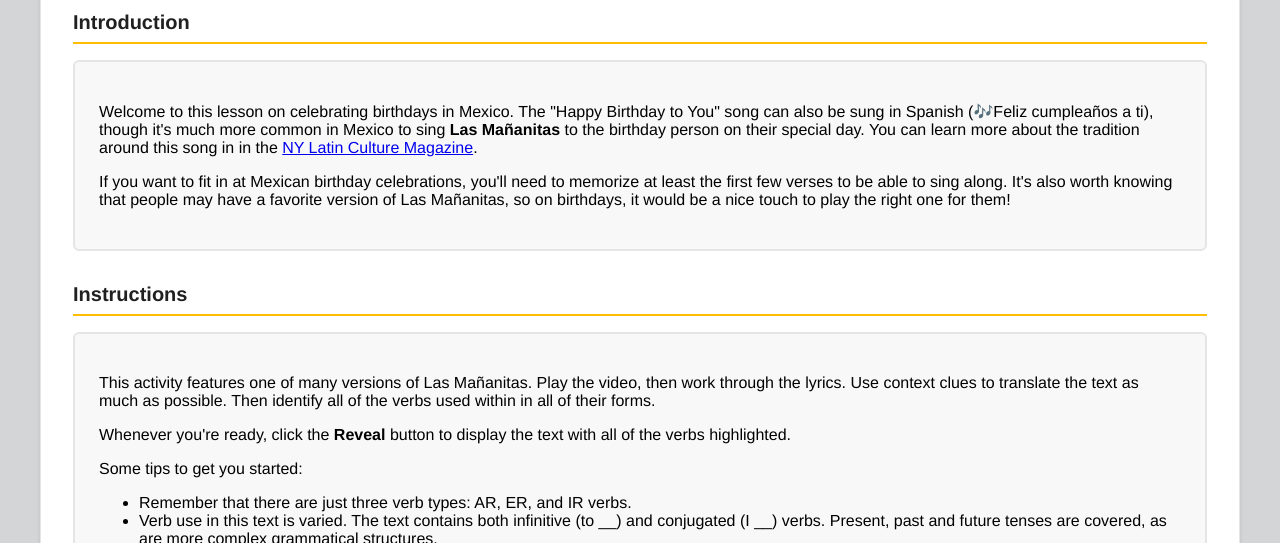
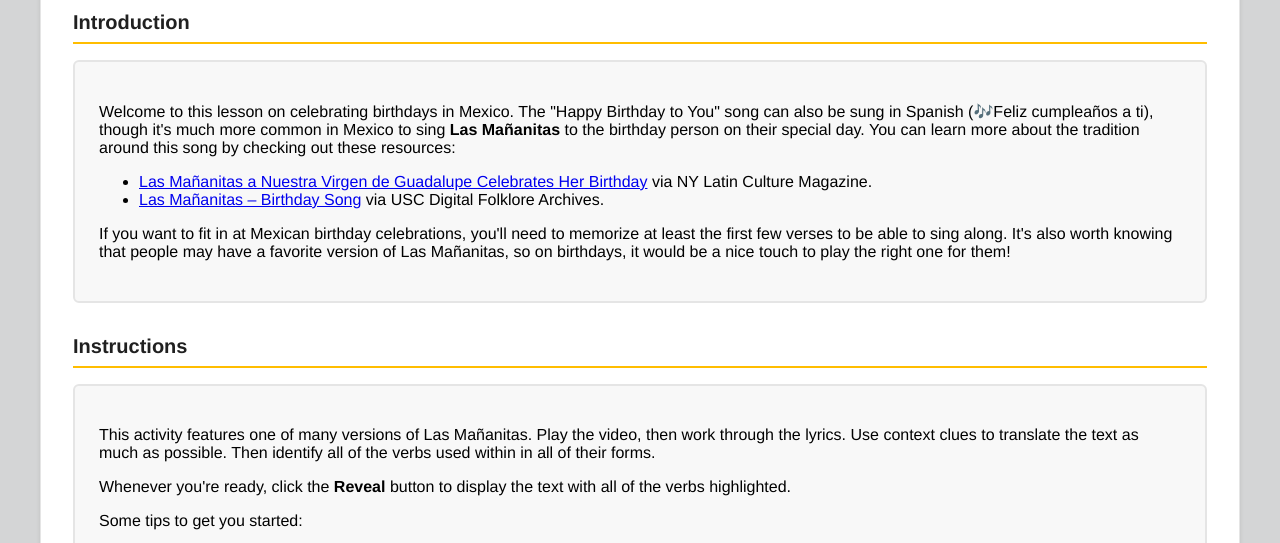
Before and after one commit to alainamb/spanish-practice, a plain HTML site: page elements-of-culture/las-mañanitas.html in a window 1280 px wide. Shown: the part 220-763 px from the top of the page. Drawn offline with Linux system fonts and the light colour scheme.

Commit message:
References

```diff
--- a/elements-of-culture/las-mañanitas.html
+++ b/elements-of-culture/las-mañanitas.html
@@ -39,7 +39,11 @@
 
                     <h3>Introduction</h3>
                     <div class="introduction-section">
-                        <p>Welcome to this lesson on celebrating birthdays in Mexico. The "Happy Birthday to You" song can also be sung in Spanish (🎶Feliz cumpleaños a ti), though it's much more common in Mexico to sing <strong>Las Mañanitas</strong> to the birthday person on their special day. You can learn more about the tradition around this song in in the <a href="https://www.newyorklatinculture.com/las-mananitas-virgen-guadalupe" target="_blank">NY Latin Culture Magazine</a>.</p>
+                        <p>Welcome to this lesson on celebrating birthdays in Mexico. The "Happy Birthday to You" song can also be sung in Spanish (🎶Feliz cumpleaños a ti), though it's much more common in Mexico to sing <strong>Las Mañanitas</strong> to the birthday person on their special day. You can learn more about the tradition around this song by checking out these resources:</p>
+                        <ul>
+                            <li><a href="https://www.newyorklatinculture.com/las-mananitas-virgen-guadalupe" target="_blank">Las Mañanitas a Nuestra Virgen de Guadalupe Celebrates Her Birthday</a> via NY Latin Culture Magazine.</li>
+                            <li><a href="https://www.newyorklatinculture.com/las-mananitas-virgen-guadalupe" target="_blank">Las Mañanitas – Birthday Song</a> via USC Digital Folklore Archives.</li>
+                        </ul>
                         <p>If you want to fit in at Mexican birthday celebrations, you'll need to memorize at least the first few verses to be able to sing along. It's also worth knowing that people may have a favorite version of Las Mañanitas, so on birthdays, it would be a nice touch to play the right one for them!</p>
                     </div>
 
```
